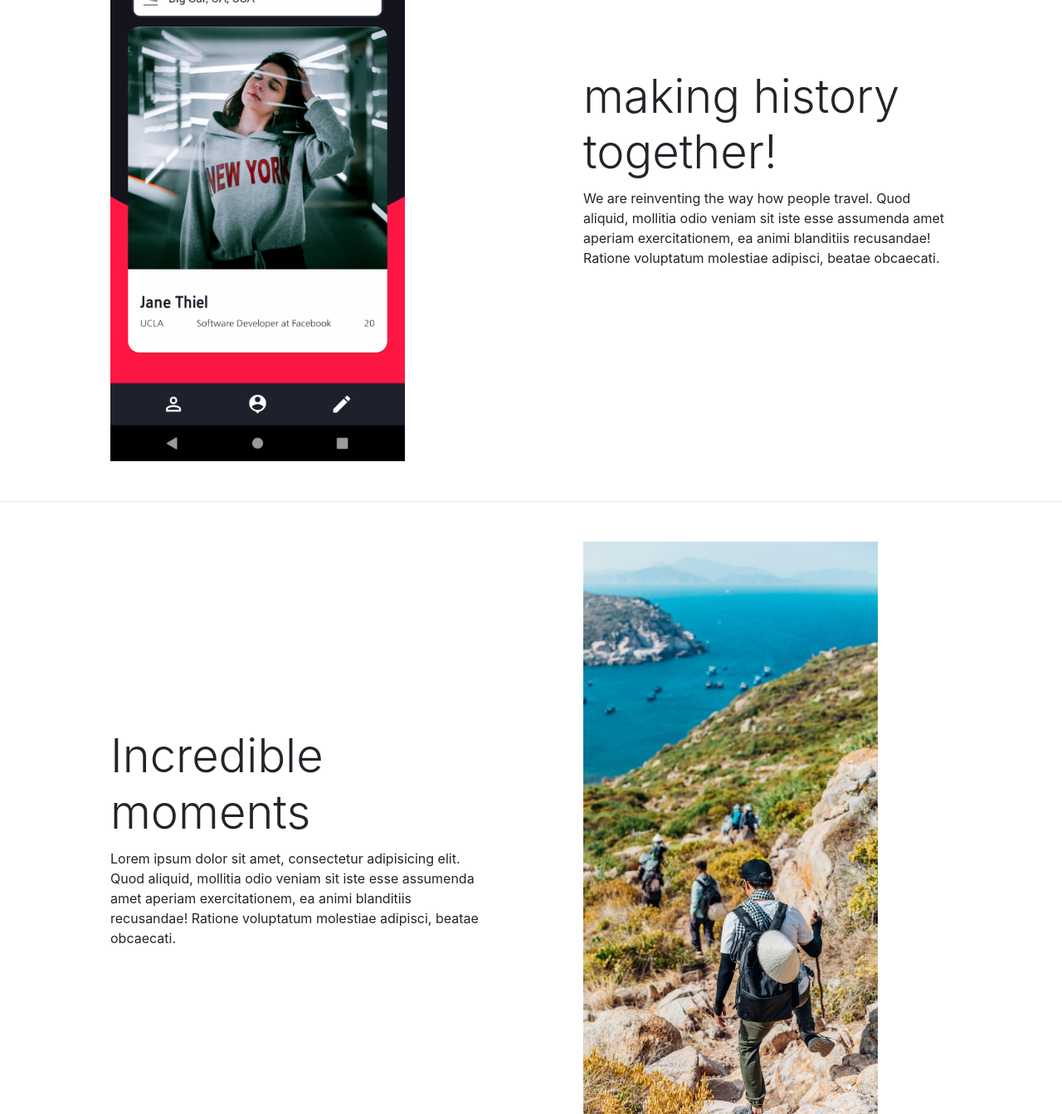
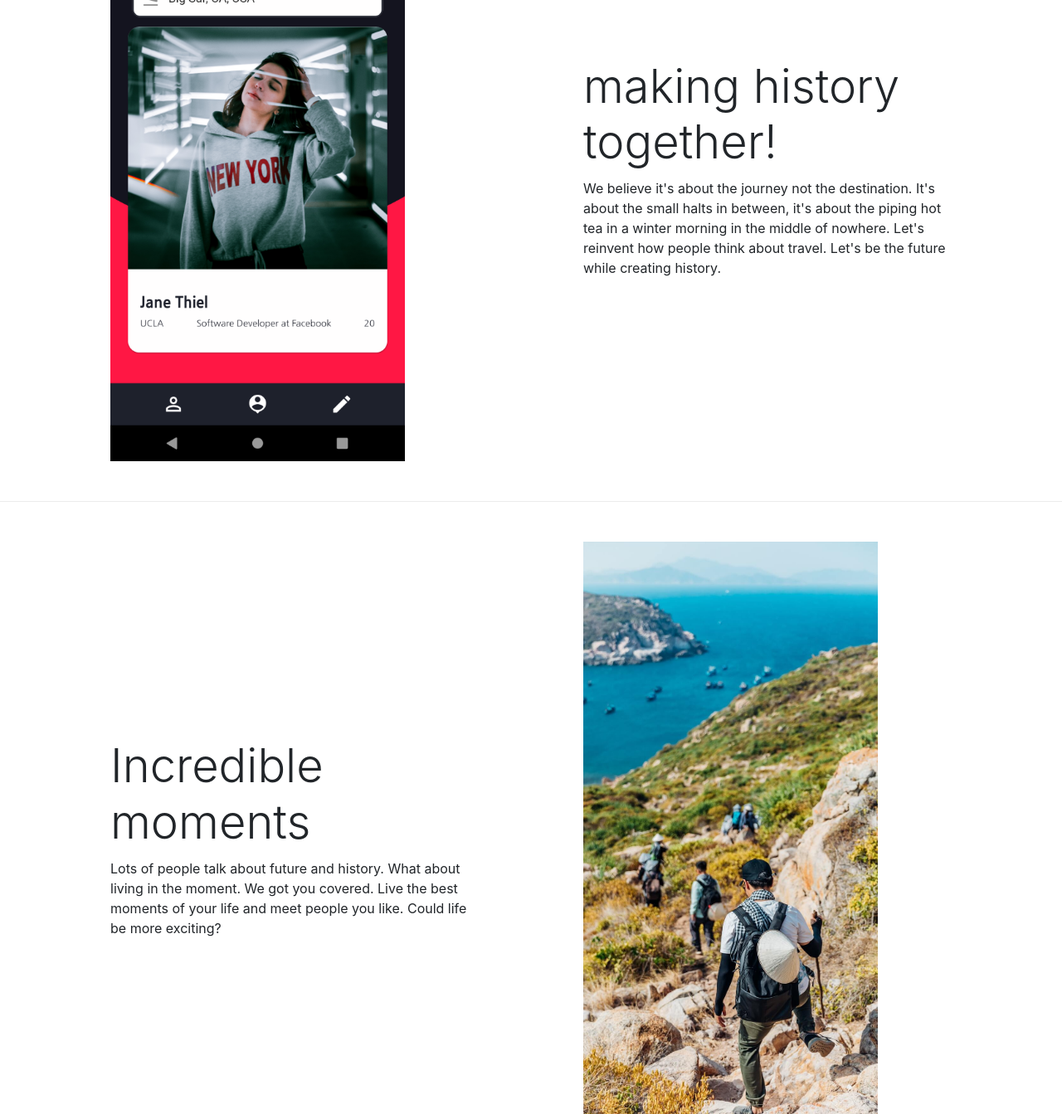
Before and after one commit to maverick-ai/easycompany_website, a plain HTML site: page index.html in a window 1280 px wide. Shown: the part 1222-2565 px from the top of the page at 83% size. Drawn offline with nearby package versions, Linux system fonts and the light colour scheme; some packages are replaced by stand-ins of ours; a script that the page names is missing.

Commit message:
complete website

```diff
--- a/index.html
+++ b/index.html
@@ -59,7 +59,7 @@
                 <div class="col-lg-6 order-lg-2">
                     <div class="p-5">
                         <h2 class="display-4">making history together!</h2>
-                        <p>We are reinventing the way how people travel. Quod aliquid, mollitia odio veniam sit iste esse assumenda amet aperiam exercitationem, ea animi blanditiis recusandae! Ratione voluptatum molestiae adipisci, beatae obcaecati.</p>
+                        <p>We believe it's about the journey not the destination. It's about the small halts in between, it's about the piping hot tea in a winter morning in the middle of nowhere. Let's reinvent how people think about travel. Let's be the future while creating history.</p>
                     </div>
                 </div>
             </div>
@@ -74,7 +74,7 @@
                 <div class="col-lg-6 order-lg-1">
                     <div class="p-5">
                         <h2 class="display-4">Incredible moments</h2>
-                        <p>Lorem ipsum dolor sit amet, consectetur adipisicing elit. Quod aliquid, mollitia odio veniam sit iste esse assumenda amet aperiam exercitationem, ea animi blanditiis recusandae! Ratione voluptatum molestiae adipisci, beatae obcaecati.</p>
+                        <p>Lots of people talk about future and history. What about living in the moment. We got you covered. Live the best moments of your life and meet people you like. Could life be more exciting?</p>
                     </div>
                 </div>
             </div>
```
